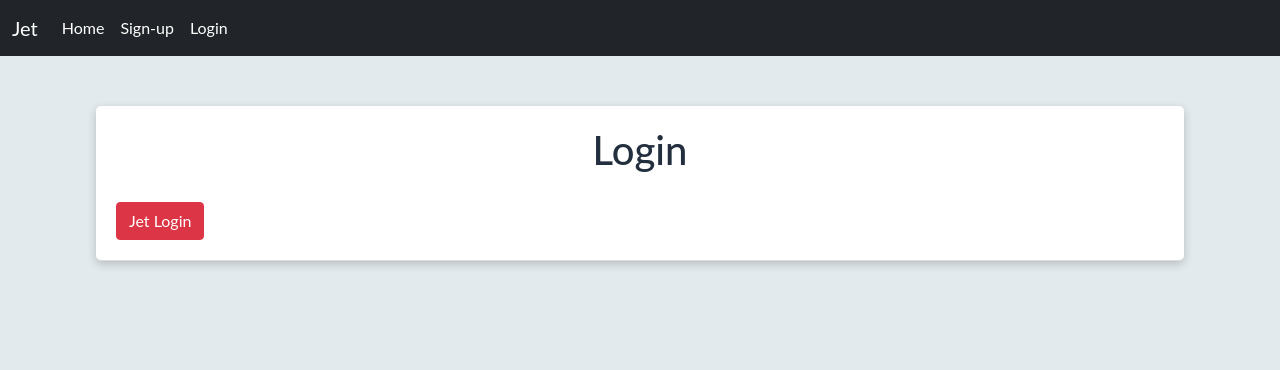
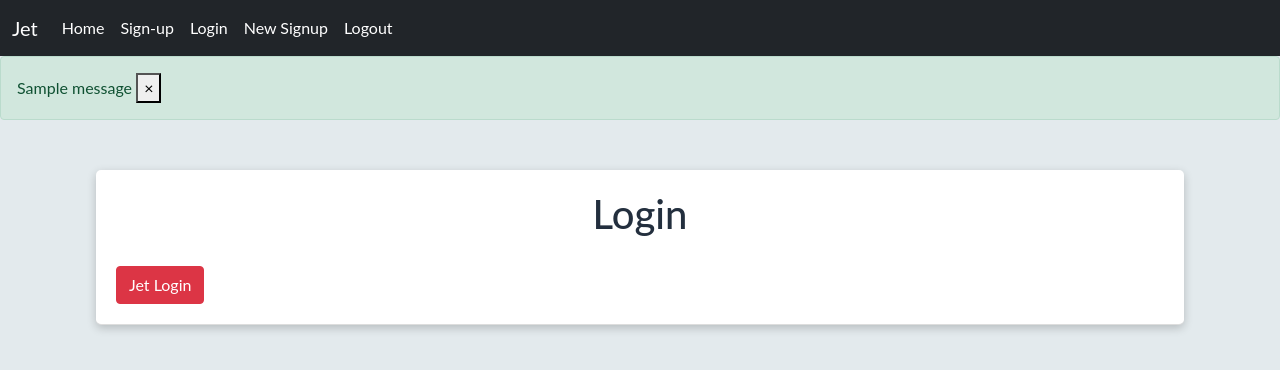
Before and after one commit to Charles-Rocke/Jet, a Flask app: page /login in a window 1280 px wide. Shown: the top 370 px of the page. Run offline with Flask 2, Linux system fonts and the light colour scheme; tables that the repository leaves empty hold one stand-in row (values such as "Sample post"); one stand-in notice (Sample message) is shown; some libraries are stand-ins or nearby versions.

Commit message:
cros-site sign-up and login complete

```diff
--- a/Profile.json
+++ b/Profile.json
@@ -1 +1 @@
-{"first name": "Wop", "last name": "doo", "email": "doodop@gmail.com", "walletId": "C1e6vhdtCuVrrqXoH8YtbnbT9AvhyFbIb"}
+{"first name": "loddy", "last name": "doddy", "email": "loddydoddy@jet.com", "walletId": "CYnhsAKoISTpotaxm5baMzSCxpOKBeVfO"}
--- a/app/auth.py
+++ b/app/auth.py
@@ -1,5 +1,5 @@
 from flask import Blueprint, render_template, request, flash, redirect, url_for
-from .models import User
+from .models import User, UserTwo
 from . import db
 from flask_login import login_user, login_required, logout_user, current_user
 from app.Functions.Auth import signup, signin, auth_func
@@ -14,7 +14,6 @@ def login():
 		json_profile = auth_func.open_wallet()
 		# retrieve email from cloud wallet
 		email = json_profile['email']
-		fname = json_profile['first name']
 
 		user = User.query.filter_by(email=email).first()
 		if user:
@@ -33,6 +32,7 @@ def logout():
     logout_user()
     return redirect(url_for('auth.login'))
 
+# new sign-up route
 @auth.route('/sign-up', methods=['GET', 'POST'])
 def sign_up():
 	if request.method == 'POST':
@@ -41,7 +41,9 @@ def sign_up():
 		email = json_profile['email']
 		firstName = json_profile['first name']
 
-		user = User.query.filter_by(email=email).first()
+		print(email)
+
+		user = UserTwo.query.filter_by(email=email).first()
 		if user:
 				flash('Email already exists', category='error')
 		elif len(email) < 4:
@@ -50,7 +52,7 @@ def sign_up():
 				flash('Firstname must be longer than 1 character.', category = 'error')
 		else:
 				# add user to the data base
-				new_user = User(email=email, firstName=firstName)
+				new_user = UserTwo(email=email, fname=firstName)
 				db.session.add(new_user)
 				db.session.commit()
 				login_user(new_user, remember=True)
--- a/app/templates/base.html
+++ b/app/templates/base.html
@@ -33,11 +33,40 @@
                   <li class="nav-item">
                      <a class="nav-link active" href="/login">Login</a>
                   </li>
+								  <li class="nav-item">
+                     <a class="nav-link active" href="/sign-up">New Signup</a>
+                  </li>
+								  <li class="nav-item">
+                     <a class="nav-link active" href="/logout">Logout</a>
+                  </li>
                </ul>
             </div>
          </div>
       </nav>
-      <!-- end Navbar -->
+		 <!-- end Navbar -->
+		 <!-- flash messages -->
+		 {% with messages = get_flashed_messages(with_categories=true) %}
+       {% if messages %}
+        {% for category, message in messages %}
+        {% if category == 'error' %}
+        <div class="alert alert-danger alert-dismissable fade show" role="alert">
+            {{ message }}
+            <button type="button" class="close" data-dismiss="alert">
+                <span aria-hidden="true">&times;</span>
+            </button>
+        </div>
+        {% else %}
+        <div class="alert alert-success alert-dismissable fade show" role="alert">
+            {{ message }}
+            <button type="button" class="close" data-dismiss="alert">
+                <span aria-hidden="true">&times;</span>
+            </button>
+        </div>
+        {% endif %}
+        {% endfor %}
+       {% endif %}
+     {% endwith %}
+      <!-- end flash messages -->
       <center>
          <div class="container">
             {% block content %}
--- a/app/views.py
+++ b/app/views.py
@@ -61,11 +61,12 @@ def home():
 			})
 			print("got def id and credential offered")
 			# auto accept credential
+			cred_url = None
 			cred_url = issuedAt.get_credurl()
 			wallet_id = wallet.wallet_id
 			print("got cred_id and wallet_id")
 			credential = wallet_client.accept_credential(wallet_id, cred_url)
-			print(cred_url)
+			print("cred_url success!")
 
 			# retrieve wallet
 			json_profile = auth_func.open_wallet()
```
Also changed, not shown: app/models.py (+13 -0 lines), app/database.db, app/templates/new_sign_up.html (renamed from app/templates/new_signup.html).
